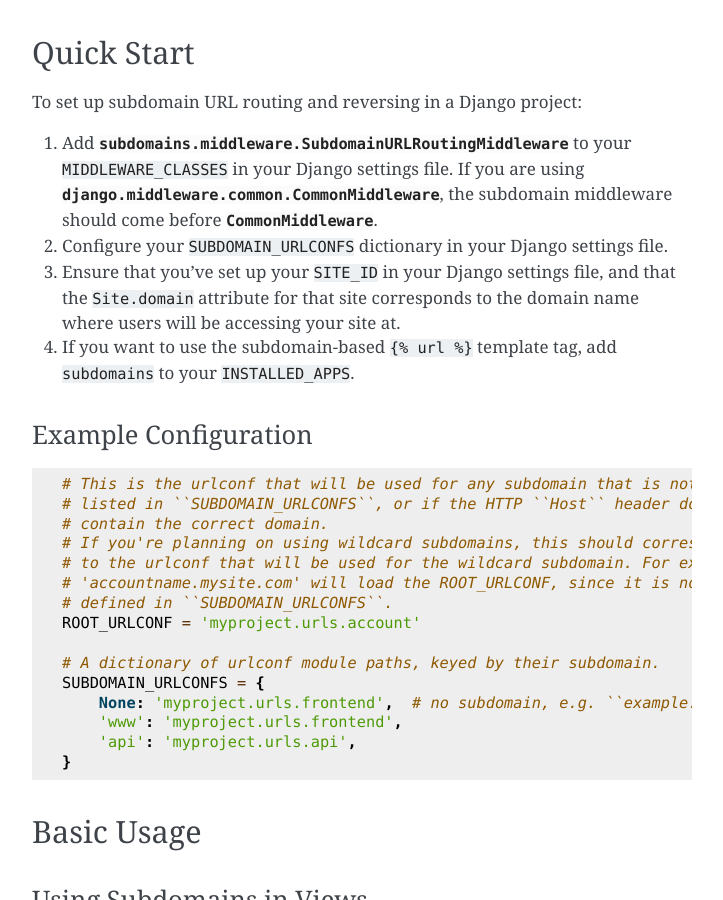
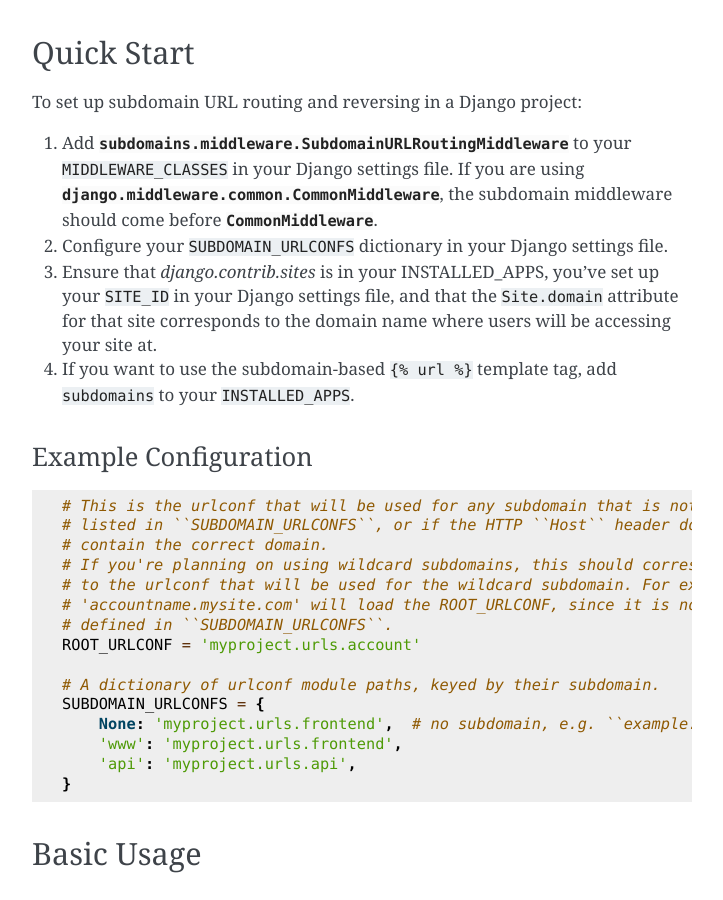
Before and after one commit to tkaemming/django-subdomains, a Sphinx documentation site: the page built from docs/index.rst, in a window 1280 px wide and 900 px high, scrolled down 562 px. Shown: the whole window, without its empty margins (388-1111 px from the left). Built offline with Sphinx 7.4.7, drawn with Linux system fonts in a browser that asks for light colours; the version number could not be read and is left out.

Commit message:
modified index.rst, added 'django.contrib.sites' to installed apps

```diff
--- a/docs/index.rst
+++ b/docs/index.rst
@@ -34,9 +34,10 @@
    :class:`django.middleware.common.CommonMiddleware`, the subdomain middleware
    should come before :class:`~django.middleware.common.CommonMiddleware`.
 2. Configure your ``SUBDOMAIN_URLCONFS`` dictionary in your Django settings file.
-3. Ensure that you've set up your ``SITE_ID`` in your Django settings file,
-   and that the ``Site.domain`` attribute for that site corresponds to the
-   domain name where users will be accessing your site at.
+3. Ensure that `django.contrib.sites` is in your INSTALLED_APPS, you've set up your
+   ``SITE_ID`` in your Django settings file, and that the ``Site.domain`` attribute
+   for that site corresponds to the domain name where users will be accessing your
+   site at.
 4. If you want to use the subdomain-based ``{% url %}`` template tag, add
    ``subdomains`` to your ``INSTALLED_APPS``.
 
```
Also changed, not shown: 1 other file.
